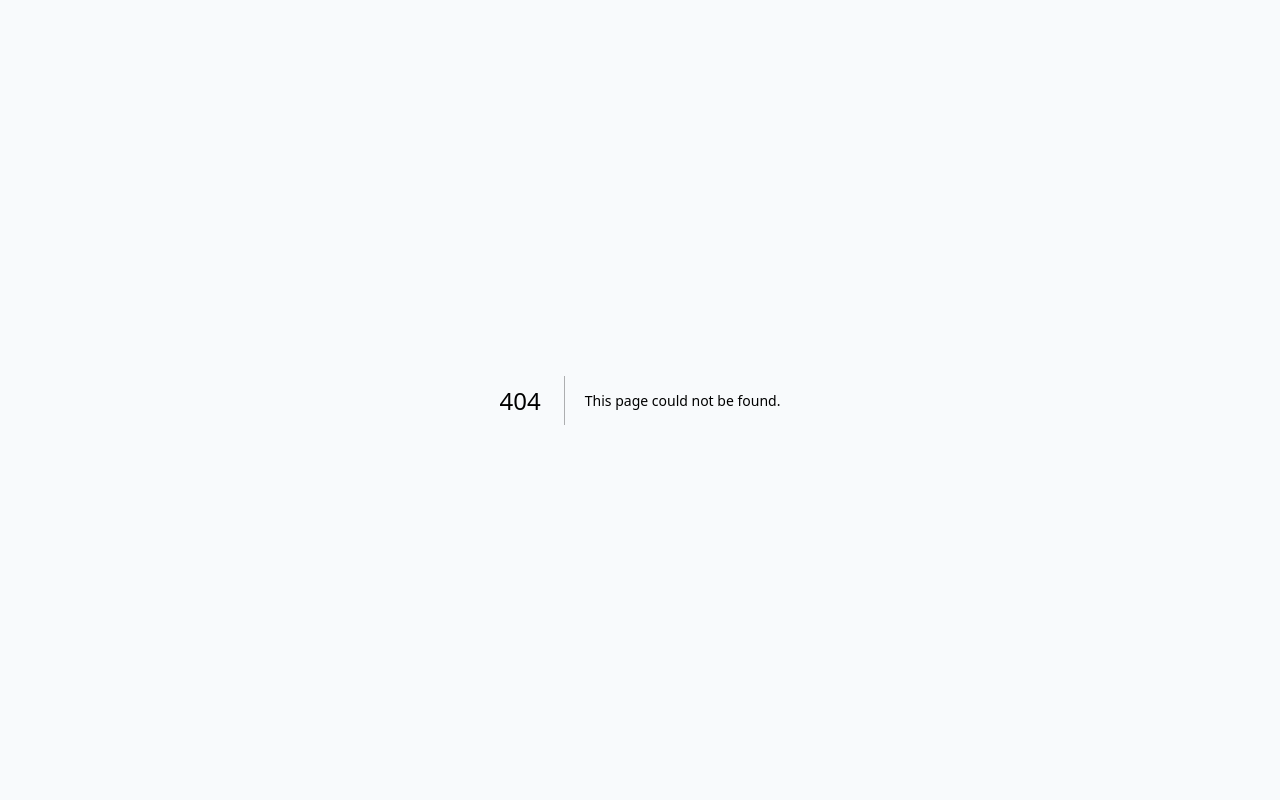
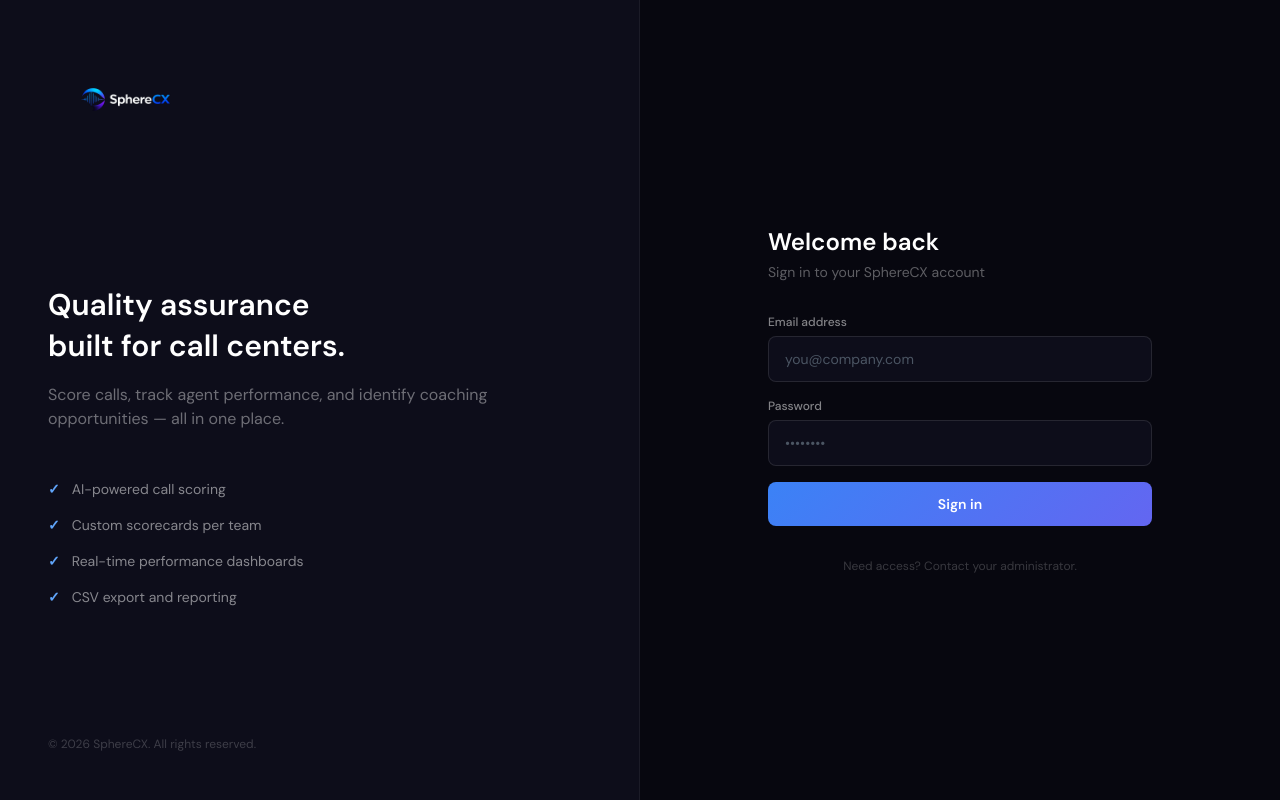
Before and after one commit to zabdyperez-a11y/spherecx-, a Next.js app: page /login in a window 1280 px wide. Before the commit this address had no page. Built offline with nearby package versions, Linux system fonts and the light colour scheme.

Commit message:
feat: login page and route protection

```diff
--- /dev/null
+++ b/app/api/auth/login/route.ts
@@ -0,0 +1,33 @@
+import { NextResponse } from 'next/server'
+import { cookies } from 'next/headers'
+
+const ALLOWED_USERS = [
+  { email: process.env.ADMIN_EMAIL || 'admin@spherecx.com', password: process.env.ADMIN_PASSWORD || 'spherecx2026' },
+]
+
+export async function POST(req: Request) {
+  try {
+    const { email, password } = await req.json()
+
+    const user = ALLOWED_USERS.find(
+      u => u.email.toLowerCase() === email.toLowerCase() && u.password === password
+    )
+
+    if (!user) {
+      return NextResponse.json({ error: 'Invalid email or password.' }, { status: 401 })
+    }
+
+    const cookieStore = cookies()
+    cookieStore.set('spherecx_auth', 'authenticated', {
+      httpOnly: true,
+      secure: process.env.NODE_ENV === 'production',
+      sameSite: 'lax',
+      maxAge: 60 * 60 * 24 * 7, // 7 days
+      path: '/',
+    })
+
+    return NextResponse.json({ success: true })
+  } catch {
+    return NextResponse.json({ error: 'Server error.' }, { status: 500 })
+  }
+}
--- /dev/null
+++ b/app/api/auth/logout/route.ts
@@ -0,0 +1,8 @@
+import { NextResponse } from 'next/server'
+import { cookies } from 'next/headers'
+
+export async function POST() {
+  const cookieStore = cookies()
+  cookieStore.delete('spherecx_auth')
+  return NextResponse.json({ success: true })
+}
--- /dev/null
+++ b/app/login/page.tsx
@@ -0,0 +1,158 @@
+'use client'
+
+import { useState } from 'react'
+import { useRouter } from 'next/navigation'
+import Image from 'next/image'
+
+export default function LoginPage() {
+  const router = useRouter()
+  const [email, setEmail] = useState('')
+  const [password, setPassword] = useState('')
+  const [error, setError] = useState('')
+  const [loading, setLoading] = useState(false)
+
+  const handleLogin = async (e: React.FormEvent) => {
+    e.preventDefault()
+    setError('')
+    setLoading(true)
+
+    try {
+      const res = await fetch('/api/auth/login', {
+        method: 'POST',
+        headers: { 'Content-Type': 'application/json' },
+        body: JSON.stringify({ email, password }),
+      })
+
+      const data = await res.json()
+
+      if (res.ok) {
+        router.push('/dashboard')
+        router.refresh()
+      } else {
+        setError(data.error || 'Invalid email or password.')
+      }
+    } catch {
+      setError('Something went wrong. Please try again.')
+    } finally {
+      setLoading(false)
+    }
+  }
+
+  return (
+    <div className="min-h-screen flex" style={{ background: '#07070f' }}>
+
+      {/* Left panel */}
+      <div className="hidden lg:flex w-1/2 flex-col justify-between p-12"
+        style={{ background: '#0d0d1a', borderRight: '1px solid rgba(255,255,255,0.06)' }}>
+        <Image src="/logo.png" alt="SphereCX" width={160} height={42} className="object-contain" />
+
+        <div>
+          <h2 className="text-3xl font-semibold text-white mb-4 leading-snug">
+            Quality assurance<br />built for call centers.
+          </h2>
+          <p style={{ color: 'rgba(255,255,255,0.4)' }} className="text-base">
+            Score calls, track agent performance, and identify coaching opportunities — all in one place.
+          </p>
+
+          <div className="mt-12 space-y-4">
+            {[
+              { icon: '✓', text: 'AI-powered call scoring' },
+              { icon: '✓', text: 'Custom scorecards per team' },
+              { icon: '✓', text: 'Real-time performance dashboards' },
+              { icon: '✓', text: 'CSV export and reporting' },
+            ].map(f => (
+              <div key={f.text} className="flex items-center gap-3">
+                <span className="text-blue-400 font-bold text-sm">{f.icon}</span>
+                <span className="text-sm" style={{ color: 'rgba(255,255,255,0.5)' }}>{f.text}</span>
+              </div>
+            ))}
+          </div>
+        </div>
+
+        <p className="text-xs" style={{ color: 'rgba(255,255,255,0.2)' }}>
+          © 2026 SphereCX. All rights reserved.
+        </p>
+      </div>
+
+      {/* Right panel — form */}
+      <div className="flex-1 flex items-center justify-center px-8">
+        <div className="w-full max-w-sm">
+
+          <div className="lg:hidden mb-10 flex justify-center">
+            <Image src="/logo.png" alt="SphereCX" width={140} height={36} className="object-contain" />
+          </div>
+
+          <h1 className="text-2xl font-semibold text-white mb-1">Welcome back</h1>
+          <p className="text-sm mb-8" style={{ color: 'rgba(255,255,255,0.35)' }}>
+            Sign in to your SphereCX account
+          </p>
+
+          <form onSubmit={handleLogin} className="space-y-4">
+            <div>
+              <label className="block text-xs font-medium mb-1.5" style={{ color: 'rgba(255,255,255,0.5)' }}>
+                Email address
+              </label>
+              <input
+                type="email"
+                value={email}
+                onChange={e => setEmail(e.target.value)}
+                placeholder="you@company.com"
+                required
+                className="w-full rounded-lg px-4 py-3 text-sm text-white placeholder-gray-600 focus:outline-none transition-colors"
+                style={{
+                  background: '#0d0d1a',
+                  border: '1px solid rgba(255,255,255,0.1)',
+                }}
+                onFocus={e => e.target.style.borderColor = 'rgba(59,130,246,0.6)'}
+                onBlur={e => e.target.style.borderColor = 'rgba(255,255,255,0.1)'}
+              />
+            </div>
+
+            <div>
+              <label className="block text-xs font-medium mb-1.5" style={{ color: 'rgba(255,255,255,0.5)' }}>
+                Password
+              </label>
+              <input
+                type="password"
+                value={password}
+                onChange={e => setPassword(e.target.value)}
+                placeholder="••••••••"
+                required
+                className="w-full rounded-lg px-4 py-3 text-sm text-white placeholder-gray-600 focus:outline-none transition-colors"
+                style={{
+                  background: '#0d0d1a',
+                  border: '1px solid rgba(255,255,255,0.1)',
+                }}
+                onFocus={e => e.target.style.borderColor = 'rgba(59,130,246,0.6)'}
+                onBlur={e => e.target.style.borderColor = 'rgba(255,255,255,0.1)'}
+              />
+            </div>
+
+            {error && (
+              <div className="px-4 py-3 rounded-lg text-sm text-red-400"
+                style={{ background: 'rgba(239,68,68,0.1)', border: '1px solid rgba(239,68,68,0.2)' }}>
+                {error}
+              </div>
+            )}
+
+            <button
+              type="submit"
+              disabled={loading}
+              className="w-full py-3 rounded-lg text-sm font-semibold text-white transition-all mt-2"
+              style={{
+                background: loading ? 'rgba(59,130,246,0.4)' : 'linear-gradient(135deg, #3b82f6, #6366f1)',
+                cursor: loading ? 'not-allowed' : 'pointer',
+              }}
+            >
+              {loading ? 'Signing in...' : 'Sign in'}
+            </button>
+          </form>
+
+          <p className="text-xs text-center mt-8" style={{ color: 'rgba(255,255,255,0.2)' }}>
+            Need access? Contact your administrator.
+          </p>
+        </div>
+      </div>
+    </div>
+  )
+}
--- a/components/Sidebar.tsx
+++ b/components/Sidebar.tsx
@@ -1,7 +1,7 @@
 'use client'
 
 import Link from 'next/link'
-import { usePathname } from 'next/navigation'
+import { usePathname, useRouter } from 'next/navigation'
 import Image from 'next/image'
 
 const NAV = [
@@ -14,6 +14,13 @@ const NAV = [
 
 export default function Sidebar() {
   const pathname = usePathname()
+  const router = useRouter()
+
+  const handleLogout = async () => {
+    await fetch('/api/auth/logout', { method: 'POST' })
+    router.push('/login')
+  }
+
   return (
     <aside className="w-56 min-h-screen flex flex-col" style={{ background: '#0f1629', borderRight: '1px solid rgba(255,255,255,0.06)' }}>
       <div className="px-5 py-4" style={{ borderBottom: '1px solid rgba(255,255,255,0.08)' }}>
@@ -36,7 +43,7 @@ export default function Sidebar() {
         })}
       </nav>
       <div className="px-4 py-4" style={{ borderTop: '1px solid rgba(255,255,255,0.08)' }}>
-        <div className="flex items-center gap-3">
+        <div className="flex items-center gap-3 mb-3">
           <div className="w-7 h-7 rounded-full flex items-center justify-center text-xs font-bold text-white"
             style={{ background: 'linear-gradient(135deg, #3b82f6, #6366f1)' }}>Z</div>
           <div className="flex-1 min-w-0">
@@ -44,6 +51,11 @@ export default function Sidebar() {
             <p className="text-xs truncate" style={{ color: 'rgba(255,255,255,0.35)' }}>QA Analyst</p>
           </div>
         </div>
+        <button onClick={handleLogout}
+          className="w-full text-xs py-1.5 rounded-lg transition-all text-left px-2"
+          style={{ color: 'rgba(255,255,255,0.3)', background: 'rgba(255,255,255,0.04)' }}>
+          Sign out →
+        </button>
       </div>
     </aside>
   )
```
Also changed, not shown: middleware.ts (added, +26 -0 lines).
